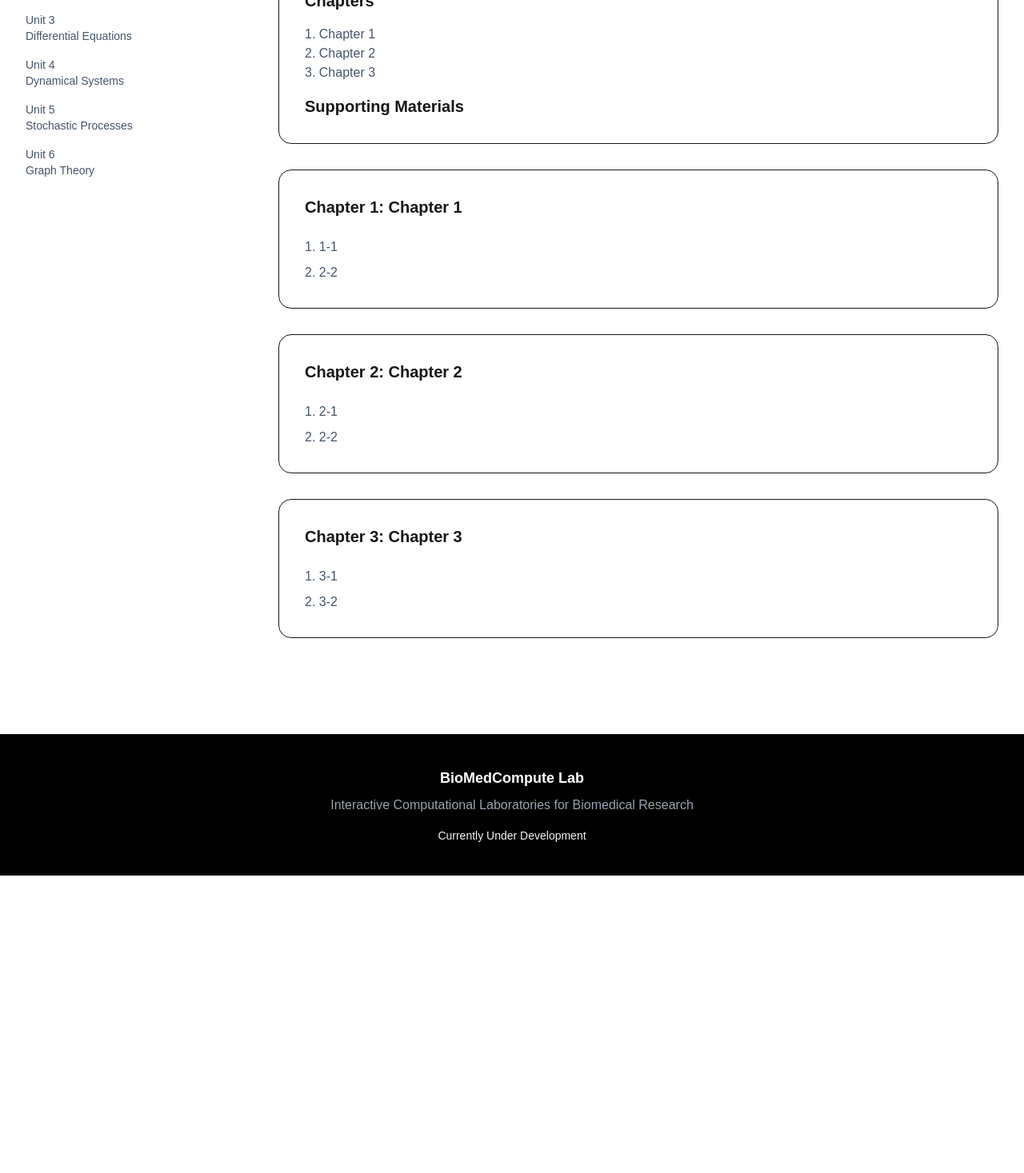
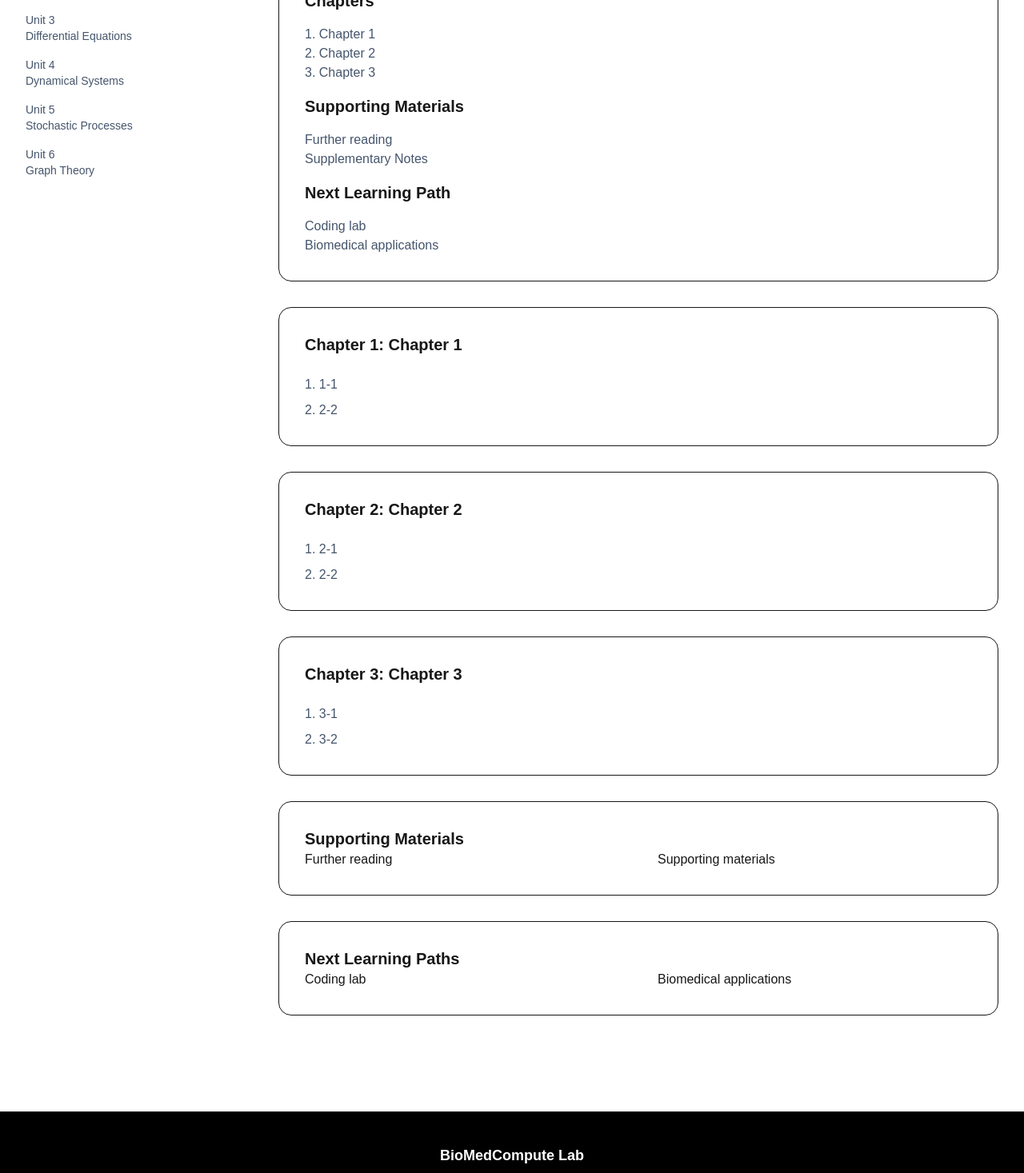
Before and after one commit to fyudai/biomedcompute-platform, a Next.js app: page /math-class/computational-mathematics/information-theory in a window 1280 px wide. Shown: the part 322-1789 px from the top of the page at 80% size. Before the commit the page ends 1417 px from the top, so only its background shows below. Built offline with nearby package versions, Linux system fonts and the light colour scheme.

Commit message:
created the card for supplementary materials and next learning paths.

```diff
--- a/app/math-class/computational-mathematics/information-theory/page.tsx
+++ b/app/math-class/computational-mathematics/information-theory/page.tsx
@@ -4,6 +4,8 @@ import Container from "@/components/ui/Container"
 import Sidebar from "@/components/math/Sidebar"
 import AboutCard from "@/components/math/unit/AboutCard";
 import ChapterCard from "@/components/math/unit/ChapterCard";
+import SupportingMaterialCard from "@/components/math/unit/SupportCard";
+import NextLearningCard from "@/components/math/unit/NextLearningCard";
 
 import { computationalMethodsData } from "@/features/math-content/computational-methods/data";
 import { informationTheoryData } from "@/features/math-content/computational-methods/information-theory/data";
@@ -48,7 +50,13 @@ export default function Page() {
 
                             ))}
 
+                            <SupportingMaterialCard />
+
+
+                            <NextLearningCard />
+
                         </div>
+
                     </div>
 
                 </Container>
--- a/components/math/unit/AboutCard.tsx
+++ b/components/math/unit/AboutCard.tsx
@@ -39,8 +39,41 @@ export default function AboutCard({
             </div>
             <div className="mt-4 space-y-4">
                 <h3 className="text-xl font-semibold">
-                    Supporting Materials
+                    <a href="#supporting-materials" className="transition hover:text-sky-700">
+                        Supporting Materials
+                    </a>
                 </h3>
+                <div className="mt-4 space-y-2">
+                    <a key="furter-reading" href="">
+                        <p className="text-slate-600 transition hover:text-sky-700">
+                            Further reading
+                        </p>
+                    </a>
+                    <a key="supplementary-notes" href="">
+                        <p className="text-slate-600 transition hover:text-sky-700">
+                            Supplementary Notes
+                        </p>
+                    </a>
+                </div>
+            </div>
+            <div className="mt-4 space-y-4">
+                <h3 className="text-xl font-semibold">
+                    <a href="#next-learning-path" className="transition hover:text-sky-700">
+                        Next Learning Path
+                    </a>
+                </h3>
+                <div className="mt-4 space-y-2">
+                    <a key="coding-lab" href="">
+                        <p className="text-slate-600 transition hover:text-sky-700">
+                            Coding lab
+                        </p>
+                    </a>
+                    <a key="biomedical-applications" href="">
+                        <p className="text-slate-600 transition hover:text-sky-700">
+                            Biomedical applications
+                        </p>
+                    </a>
+                </div>
             </div>
         </div>
     );
--- /dev/null
+++ b/components/math/unit/NextLearningCard.tsx
@@ -0,0 +1,19 @@
+
+
+export default function NextLearningCard() {
+    return (
+        <div id="next-learning-path" className="rounded-2xl border bg-white p-8 scroll-mt-25">
+            <h3 className="text-xl font-semibold">
+                Next Learning Paths
+            </h3>
+            <div className="grid grid-cols-2 gap-12">
+                <div className="col-span-1">
+                    Coding lab
+                </div>
+                <div className="col-span-1">
+                    Biomedical applications
+                </div>
+            </div>
+        </div>
+    )
+}
--- /dev/null
+++ b/components/math/unit/SupportCard.tsx
@@ -0,0 +1,20 @@
+
+
+export default function SupportingMaterialCard() {
+    return (
+        <div id="supporting-materials" className="rounded-2xl border bg-white p-8 scroll-mt-25">
+            <h3 className="text-xl font-semibold">
+                Supporting Materials
+            </h3>
+            <div className="grid grid-cols-2 gap-12">
+                <div className="col-span-1">
+                    Further reading
+                </div>
+                <div className="col-span-1">
+                    Supporting materials
+                </div>
+
+            </div>
+        </div>
+    )
+}
```
